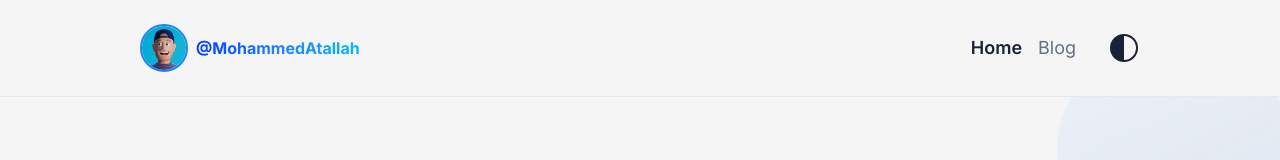
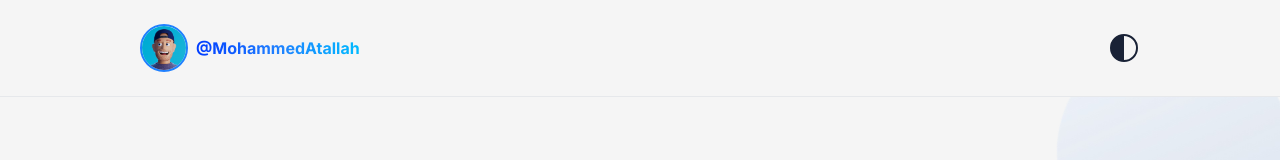
Before and after one commit to MohammedAtallahhh/portfolio, a Next.js app: page / in a window 1280 px wide. Shown: the top 160 px of the page. Built offline with nearby package versions, Linux system fonts and the light colour scheme.

Commit message:
Remove blog link until writing blog posts

```diff
--- a/src/components/Layout/Header.jsx
+++ b/src/components/Layout/Header.jsx
@@ -10,16 +10,16 @@ import { motion } from "framer-motion";
 import { VscColorMode } from "react-icons/vsc";
 
 const links = [
-  {
-    name: "",
-    title: "Home",
-    href: "/",
-  },
-  {
-    name: "blog",
-    title: "Blog",
-    href: "/blog",
-  },
+  // {
+  //   name: "",
+  //   title: "Home",
+  //   href: "/",
+  // },
+  // {
+  //   name: "blog",
+  //   title: "Blog",
+  //   href: "/blog",
+  // },
 ];
 
 const Header = () => {
```
